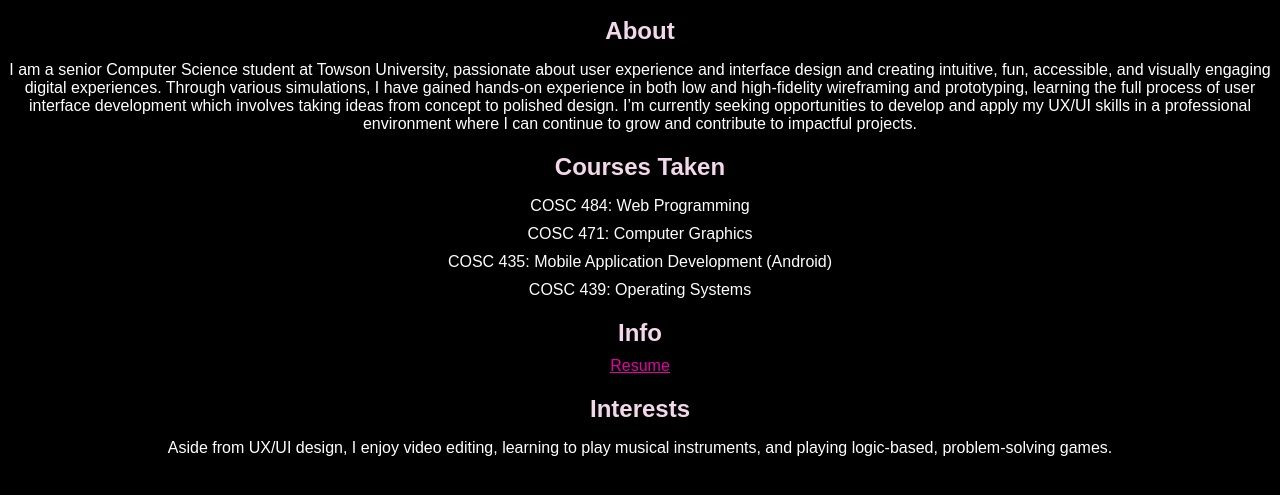
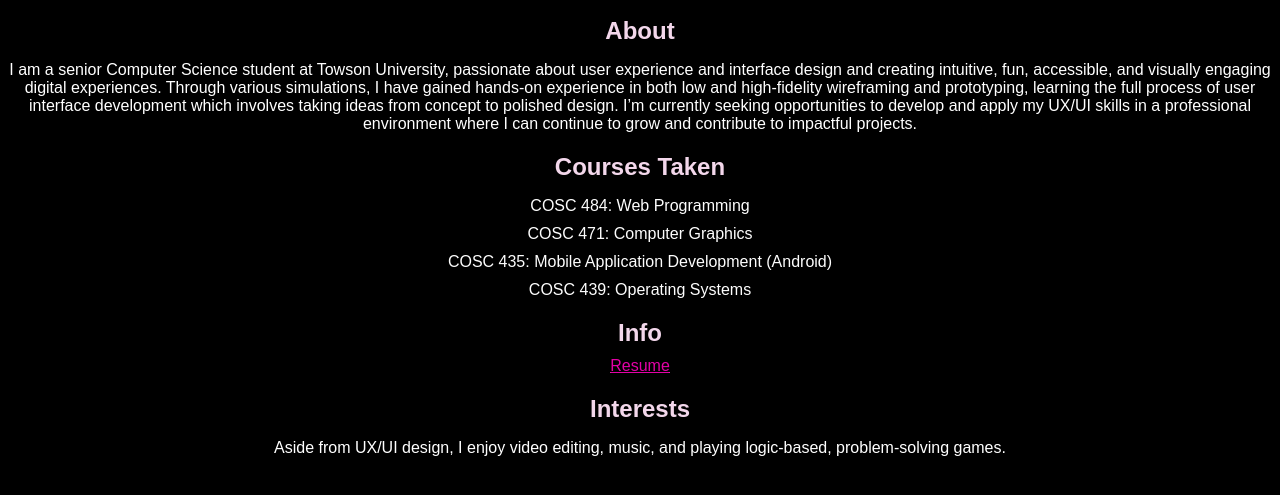
Before and after one commit to ayomide1011/ayomide1011.github.io, a plain HTML site: page index.html in a window 1280 px wide. Shown: the part 305-800 px from the top of the page. Drawn offline with Linux system fonts and the light colour scheme.

Commit message:
Update index.html

```diff
--- a/index.html
+++ b/index.html
@@ -41,7 +41,7 @@
             </div>
 
             <h2>Interests</h2>
-            <p>Aside from UX/UI design, I enjoy video editing, learning to play musical instruments, and playing logic-based, problem-solving games. </p>
+            <p>Aside from UX/UI design, I enjoy video editing, music, and playing logic-based, problem-solving games. </p>
         </div>
     </div>
 </body>
```
